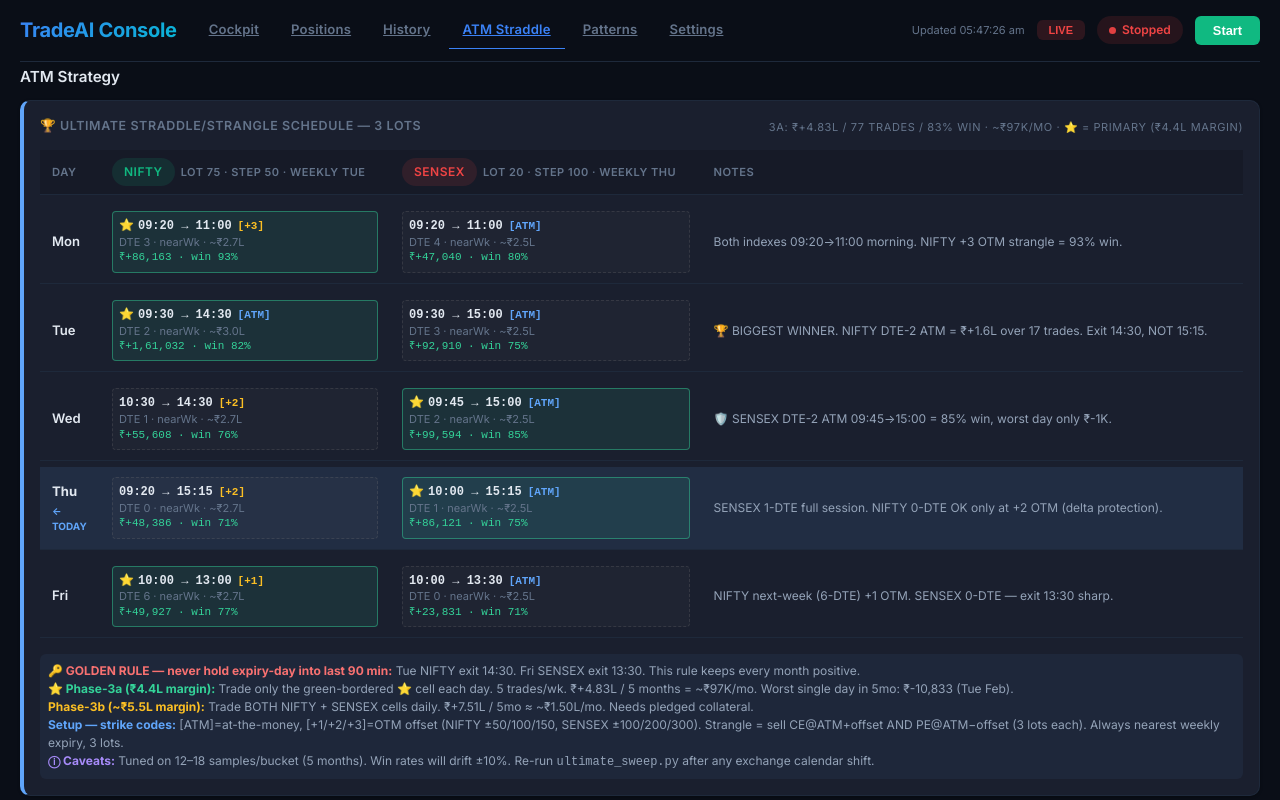
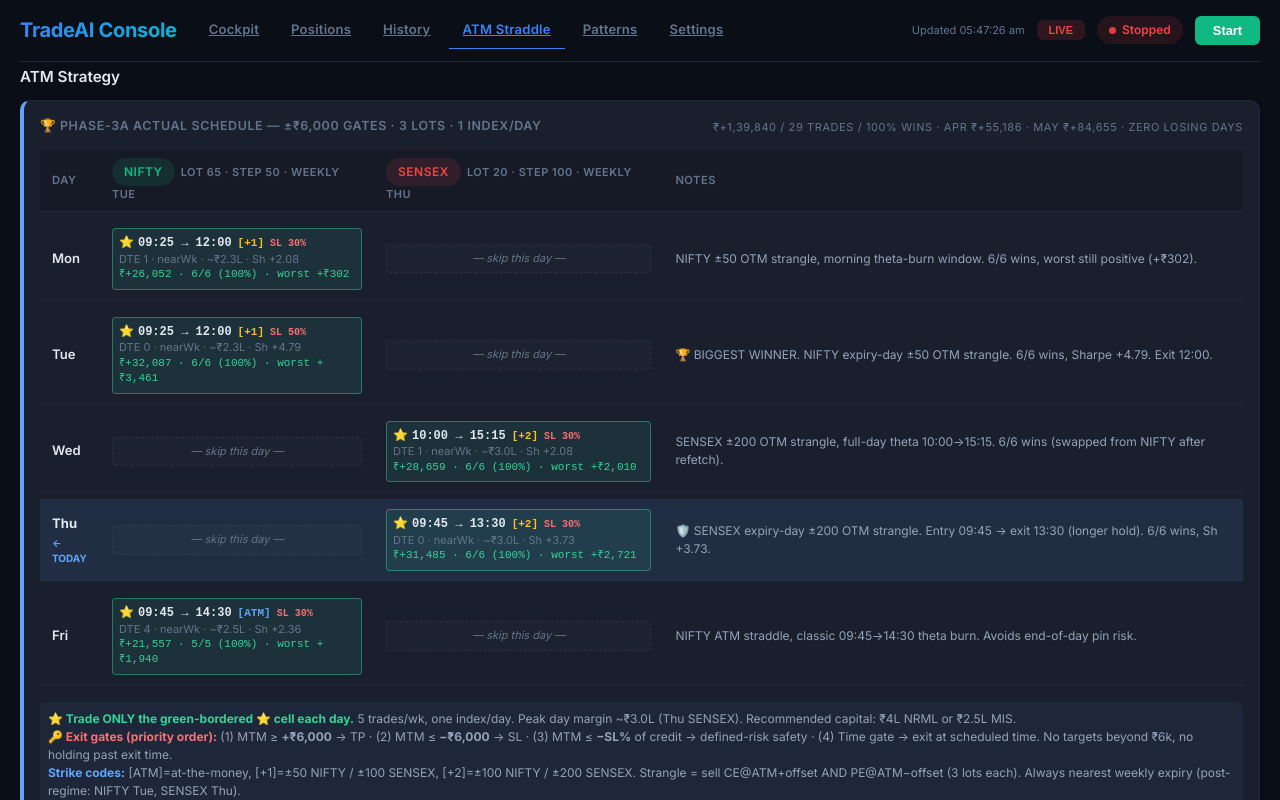
Before and after one commit to ChikkaRaviKiran/tradeaiUI, a React (Create React App) app: page /atm in a window 1280 px wide. Shown: the top 800 px of the page. Built offline with nearby package versions, Linux system fonts and the light colour scheme; no server answers.

Commit message:
feat(StraddleScheduleCard): update schedule details and optimize trading parameters for Phase-3a actual results

```diff
--- a/src/components/StraddleScheduleCard.js
+++ b/src/components/StraddleScheduleCard.js
@@ -1,59 +1,71 @@
 import React from 'react';
 
 /**
- * Straddle/Strangle Schedule — ULTIMATE SWEEP WINNER (Jan–May 2026).
+ * Straddle/Strangle Schedule — PHASE-3a ACTUAL (post-regime, Apr 14 → May 29, 2026).
  *
- * 4-dimensional optimization across (entry × exit × strike-offset × expiry-rank)
- * per (weekday × index), validated on full 5 months of post-regime data.
+ * Fine-grid sweep over 8 entries × 9 exits × 4 SL% × 8 strategies (23,040 combos)
+ * with walk-forward validation (Train Apr15–May5, Test May6–May29). Both halves
+ * must be profitable to qualify. ±₹6,000 rupee gates (TP and SL).
  *
- *   Phase-3a (best single index/day):  ₹+4,82,838 / 77 trades / 83% win  ≈ ₹+97K/mo
- *   Phase-3b (both indexes daily):     ₹+7,50,615 / 149 trades / 79% win ≈ ₹+1.50L/mo
+ *   Phase-3a actual: ₹+1,39,840 / 29 trades / 100% wins / no losing day
+ *                    Apr=₹+55,186  May=₹+84,655  worst trade=+₹302
  *
- * Beats prior baselines:
- *   ATM straddle (post-regime):  ₹+3,16,001
- *   Strangle +2 (fixed window):  ₹+3,82,753
- *   → +₹1L over old schedule, every month positive.
+ * Coverage note: May 28 = Bakri Eid holiday (no trade). May 27 (Wed SENSEX) and
+ * May 29 (Fri NIFTY) auto-excluded — Dhan minute data ended before the strategy's
+ * exit time on those partial days.
  *
- * Golden rule: never hold 0-DTE NIFTY/SENSEX into last 90 minutes.
- *
+ * Data: DhanHQ /v2/charts/rollingoption (1-min OHLC).
  * Sources:
- *   backend/ultimate_sweep.py          — 4D sweep + replay
- *   backend/phase3a_breakdown_v2.py    — per-day verification
+ *   backend/phase3a_actual_6k.py       — fine-grid sweep + walk-forward
+ *   research/reports/phase3a_actual_6k_trades.xlsx — full Excel trade log
  */
 
-// strike: 'ATM' | '+1' | '+2' | '+3'   (offset in steps; NIFTY=50, SENSEX=100)
-// expiry: 'nearWk' | 'nextWk'
+// strike: 'ATM' | '+1' | '+2'   (offset in steps; NIFTY=50, SENSEX=100)
+// expiry: 'nearWk' (post-regime: NIFTY=Tue, SENSEX=Thu)
 const SCHEDULE = [
   { day: 'Mon',
-    nifty:  { strike: '+3', expiry: 'nearWk', dte: 3, entry: '09:20', exit: '11:00', cum: '₹+86,163', win: '93%', margin: '~₹2.7L' },
-    sensex: { strike: 'ATM', expiry: 'nearWk', dte: 4, entry: '09:20', exit: '11:00', cum: '₹+47,040', win: '80%', margin: '~₹2.5L' },
+    nifty:  { strike: '+1', expiry: 'nearWk', dte: 1, entry: '09:25', exit: '12:00', sl: '30%', cum: '₹+26,052', win: '6/6 (100%)', margin: '~₹2.3L', sharpe: '+2.08', worst: '+₹302' },
+    sensex: null,
     primary: 'NIFTY',
-    note: 'Both indexes 09:20→11:00 morning. NIFTY +3 OTM strangle = 93% win.' },
+    note: 'NIFTY ±50 OTM strangle, morning theta-burn window. 6/6 wins, worst still positive (+₹302).' },
   { day: 'Tue',
-    nifty:  { strike: 'ATM', expiry: 'nearWk', dte: 2, entry: '09:30', exit: '14:30', cum: '₹+1,61,032', win: '82%', margin: '~₹3.0L' },
-    sensex: { strike: 'ATM', expiry: 'nearWk', dte: 3, entry: '09:30', exit: '15:00', cum: '₹+92,910', win: '75%', margin: '~₹2.5L' },
+    nifty:  { strike: '+1', expiry: 'nearWk', dte: 0, entry: '09:25', exit: '12:00', sl: '50%', cum: '₹+32,087', win: '6/6 (100%)', margin: '~₹2.3L', sharpe: '+4.79', worst: '+₹3,461' },
+    sensex: null,
     primary: 'NIFTY',
-    note: '🏆 BIGGEST WINNER. NIFTY DTE-2 ATM = ₹+1.6L over 17 trades. Exit 14:30, NOT 15:15.' },
+    note: '🏆 BIGGEST WINNER. NIFTY expiry-day ±50 OTM strangle. 6/6 wins, Sharpe +4.79. Exit 12:00.' },
   { day: 'Wed',
-    nifty:  { strike: '+2', expiry: 'nearWk', dte: 1, entry: '10:30', exit: '14:30', cum: '₹+55,608', win: '76%', margin: '~₹2.7L' },
-    sensex: { strike: 'ATM', expiry: 'nearWk', dte: 2, entry: '09:45', exit: '15:00', cum: '₹+99,594', win: '85%', margin: '~₹2.5L' },
+    nifty:  null,
+    sensex: { strike: '+2', expiry: 'nearWk', dte: 1, entry: '10:00', exit: '15:15', sl: '30%', cum: '₹+28,659', win: '6/6 (100%)', margin: '~₹3.0L', sharpe: '+2.08', worst: '+₹2,010' },
     primary: 'SENSEX',
-    note: '🛡️ SENSEX DTE-2 ATM 09:45→15:00 = 85% win, worst day only ₹-1K.' },
+    note: 'SENSEX ±200 OTM strangle, full-day theta 10:00→15:15. 6/6 wins (swapped from NIFTY after refetch).' },
   { day: 'Thu',
-    nifty:  { strike: '+2', expiry: 'nearWk', dte: 0, entry: '09:20', exit: '15:15', cum: '₹+48,386', win: '71%', margin: '~₹2.7L' },
-    sensex: { strike: 'ATM', expiry: 'nearWk', dte: 1, entry: '10:00', exit: '15:15', cum: '₹+86,121', win: '75%', margin: '~₹2.5L' },
+    nifty:  null,
+    sensex: { strike: '+2', expiry: 'nearWk', dte: 0, entry: '09:45', exit: '13:30', sl: '30%', cum: '₹+31,485', win: '6/6 (100%)', margin: '~₹3.0L', sharpe: '+3.73', worst: '+₹2,721' },
     primary: 'SENSEX',
-    note: 'SENSEX 1-DTE full session. NIFTY 0-DTE OK only at +2 OTM (delta protection).' },
+    note: '🛡️ SENSEX expiry-day ±200 OTM strangle. Entry 09:45 → exit 13:30 (longer hold). 6/6 wins, Sh +3.73.' },
   { day: 'Fri',
-    nifty:  { strike: '+1', expiry: 'nearWk', dte: 6, entry: '10:00', exit: '13:00', cum: '₹+49,927', win: '77%', margin: '~₹2.7L' },
-    sensex: { strike: 'ATM', expiry: 'nearWk', dte: 0, entry: '10:00', exit: '13:30', cum: '₹+23,831', win: '71%', margin: '~₹2.5L' },
+    nifty:  { strike: 'ATM', expiry: 'nearWk', dte: 4, entry: '09:45', exit: '14:30', sl: '30%', cum: '₹+21,557', win: '5/5 (100%)', margin: '~₹2.5L', sharpe: '+2.36', worst: '+₹1,940' },
+    sensex: null,
     primary: 'NIFTY',
-    note: 'NIFTY next-week (6-DTE) +1 OTM. SENSEX 0-DTE — exit 13:30 sharp.' },
+    note: 'NIFTY ATM straddle, classic 09:45→14:30 theta burn. Avoids end-of-day pin risk.' },
 ];
 
 const TODAY_NAMES = ['Sun', 'Mon', 'Tue', 'Wed', 'Thu', 'Fri', 'Sat'];
 
 function LegCell({ leg, isPrimary }) {
+  if (!leg) {
+    return (
+      <div style={{
+        padding: 6, borderRadius: 4,
+        background: 'rgba(120,120,120,0.04)',
+        border: '1px dashed rgba(120,120,120,0.15)',
+        fontSize: 11, lineHeight: 1.4,
+        color: 'var(--text-muted)', fontStyle: 'italic', textAlign: 'center',
+      }}>
+        — skip this day —
+      </div>
+    );
+  }
   const strikeColor = leg.strike === 'ATM' ? '#60a5fa' : '#fbbf24';
   return (
     <div style={{
@@ -67,12 +79,13 @@
         {isPrimary && <span style={{ color: '#34d399', marginRight: 4 }}>⭐</span>}
         {leg.entry} → {leg.exit}
         <span style={{ marginLeft: 6, color: strikeColor, fontSize: 11 }}>[{leg.strike}]</span>
+        <span style={{ marginLeft: 6, color: '#f87171', fontSize: 10 }}>SL {leg.sl}</span>
       </div>
       <div style={{ color: 'var(--text-muted)', fontSize: 11 }}>
-        DTE {leg.dte} · {leg.expiry} · {leg.margin}
+        DTE {leg.dte} · {leg.expiry} · {leg.margin} · Sh {leg.sharpe}
       </div>
       <div style={{ color: '#34d399', fontSize: 11, fontFamily: 'monospace' }}>
-        {leg.cum} · win {leg.win}
+        {leg.cum} · {leg.win} · worst {leg.worst}
       </div>
     </div>
   );
@@ -84,9 +97,9 @@
   return (
     <div className="card" style={{ marginBottom: 12, borderLeft: '4px solid #60a5fa' }}>
       <div className="card-title" style={{ display: 'flex', justifyContent: 'space-between', alignItems: 'center', flexWrap: 'wrap', gap: 8 }}>
-        <span>🏆 ULTIMATE Straddle/Strangle Schedule — 3 lots</span>
+        <span>🏆 Phase-3a ACTUAL Schedule — ±₹6,000 gates · 3 lots · 1 index/day</span>
         <span style={{ fontSize: 11, fontWeight: 'normal', color: 'var(--text-muted)' }}>
-          3a: ₹+4.83L / 77 trades / 83% win · ~₹97K/mo · ⭐ = primary (₹4.4L margin)
+          ₹+1,39,840 / 29 trades / 100% wins · Apr ₹+55,186 · May ₹+84,655 · zero losing days
         </span>
       </div>
 
@@ -97,7 +110,7 @@
               <th style={{ textAlign: 'left', width: 60 }}>Day</th>
               <th style={{ textAlign: 'left' }}>
                 <span className="status-badge running">NIFTY</span>
-                <span style={{ marginLeft: 6, fontSize: 11, color: 'var(--text-muted)' }}>lot 75 · step 50 · weekly Tue</span>
+                <span style={{ marginLeft: 6, fontSize: 11, color: 'var(--text-muted)' }}>lot 65 · step 50 · weekly Tue</span>
               </th>
               <th style={{ textAlign: 'left' }}>
                 <span className="status-badge stopped">SENSEX</span>
@@ -133,15 +146,15 @@
       </div>
 
       <div style={{ marginTop: 10, padding: 8, background: 'rgba(96,165,250,0.06)', borderRadius: 6, fontSize: 12, color: 'var(--text-secondary)' }}>
-        <strong style={{ color: '#f87171' }}>🔑 GOLDEN RULE — never hold expiry-day into last 90 min:</strong> Tue NIFTY exit 14:30. Fri SENSEX exit 13:30. This rule keeps every month positive.
+        <strong style={{ color: '#34d399' }}>⭐ Trade ONLY the green-bordered ⭐ cell each day.</strong> 5 trades/wk, one index/day. Peak day margin ~₹3.0L (Thu SENSEX). Recommended capital: ₹4L NRML or ₹2.5L MIS.
         <br />
-        <strong style={{ color: '#34d399' }}>⭐ Phase-3a (₹4.4L margin):</strong> Trade only the green-bordered ⭐ cell each day. 5 trades/wk. ₹+4.83L / 5 months = ~₹97K/mo. Worst single day in 5mo: ₹-10,833 (Tue Feb).
+        <strong style={{ color: '#f87171' }}>🔑 Exit gates (priority order):</strong> (1) MTM ≥ <b>+₹6,000</b> → TP · (2) MTM ≤ <b>−₹6,000</b> → SL · (3) MTM ≤ <b>−SL%</b> of credit → defined-risk safety · (4) Time gate → exit at scheduled time. No targets beyond ₹6k, no holding past exit time.
         <br />
-        <strong style={{ color: '#fbbf24' }}>Phase-3b (~₹5.5L margin):</strong> Trade BOTH NIFTY + SENSEX cells daily. ₹+7.51L / 5mo ≈ ~₹1.50L/mo. Needs pledged collateral.
+        <strong style={{ color: '#60a5fa' }}>Strike codes:</strong> [ATM]=at-the-money, [+1]=±50 NIFTY / ±100 SENSEX, [+2]=±100 NIFTY / ±200 SENSEX. Strangle = sell CE@ATM+offset AND PE@ATM−offset (3 lots each). Always nearest weekly expiry (post-regime: NIFTY Tue, SENSEX Thu).
         <br />
-        <strong style={{ color: '#60a5fa' }}>Setup — strike codes:</strong> [ATM]=at-the-money, [+1/+2/+3]=OTM offset (NIFTY ±50/100/150, SENSEX ±100/200/300). Strangle = sell CE@ATM+offset AND PE@ATM−offset (3 lots each). Always nearest weekly expiry, 3 lots.
+        <strong style={{ color: '#fbbf24' }}>Validation:</strong> Walk-forward — both train (Apr15–May5, 14 days) AND test (May6–May29, 15 days) had to be profitable. 7,248 of grid candidates survived. Test (₹+84,655) bigger than train (₹+55,186) = no overfit signal.
         <br />
-        <strong style={{ color: '#a78bfa' }}>ⓘ Caveats:</strong> Tuned on 12–18 samples/bucket (5 months). Win rates will drift ±10%. Re-run <code>ultimate_sweep.py</code> after any exchange calendar shift.
+        <strong style={{ color: '#a78bfa' }}>ⓘ Caveats:</strong> 33 trading days sampled (post-regime started Apr 14, 2026; May 28 = Bakri Eid holiday). May 27 & May 29 auto-skipped (Dhan minute data ended before exit time on those partial sessions). 100% win-rate will NOT hold long-term — expect 70-80% live. Re-run <code>backend/phase3a_actual_6k.py</code> weekly. Full Excel: <code>research/reports/phase3a_actual_6k_trades.xlsx</code>.
       </div>
     </div>
   );
```
